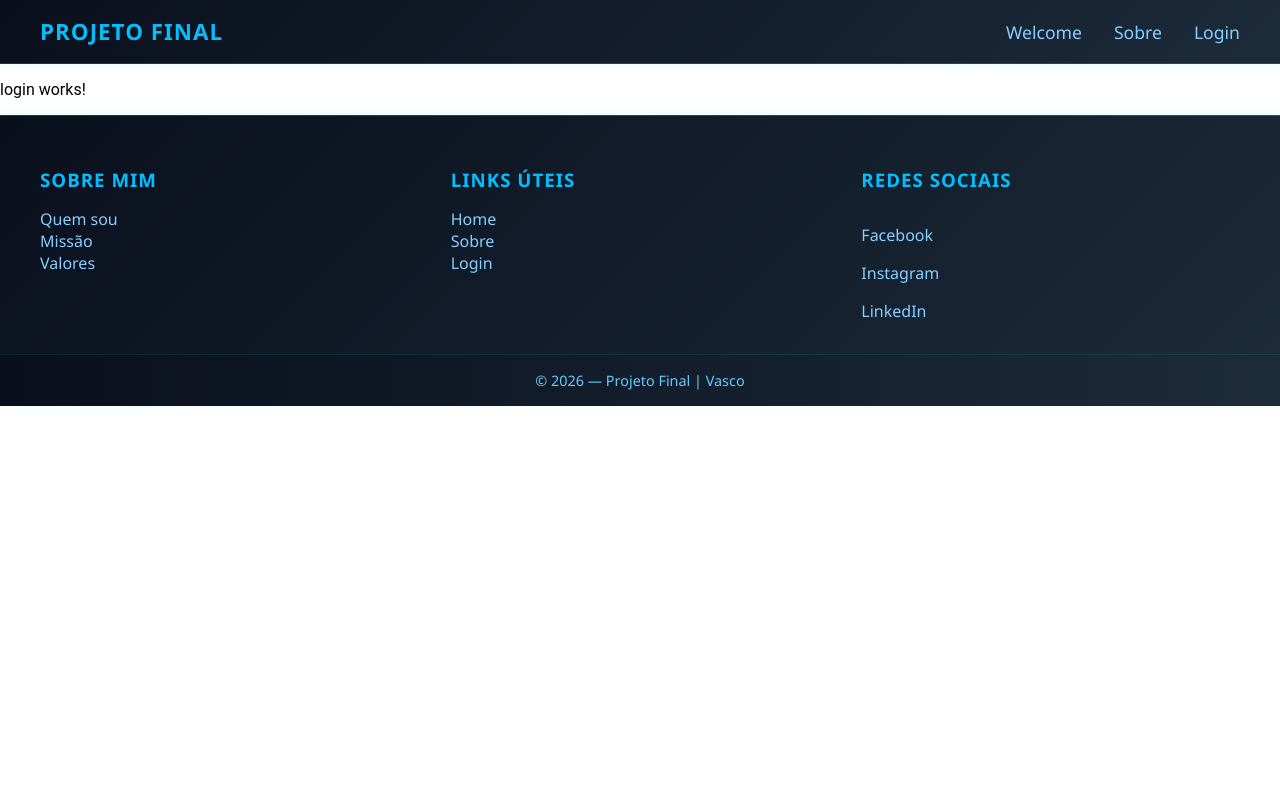
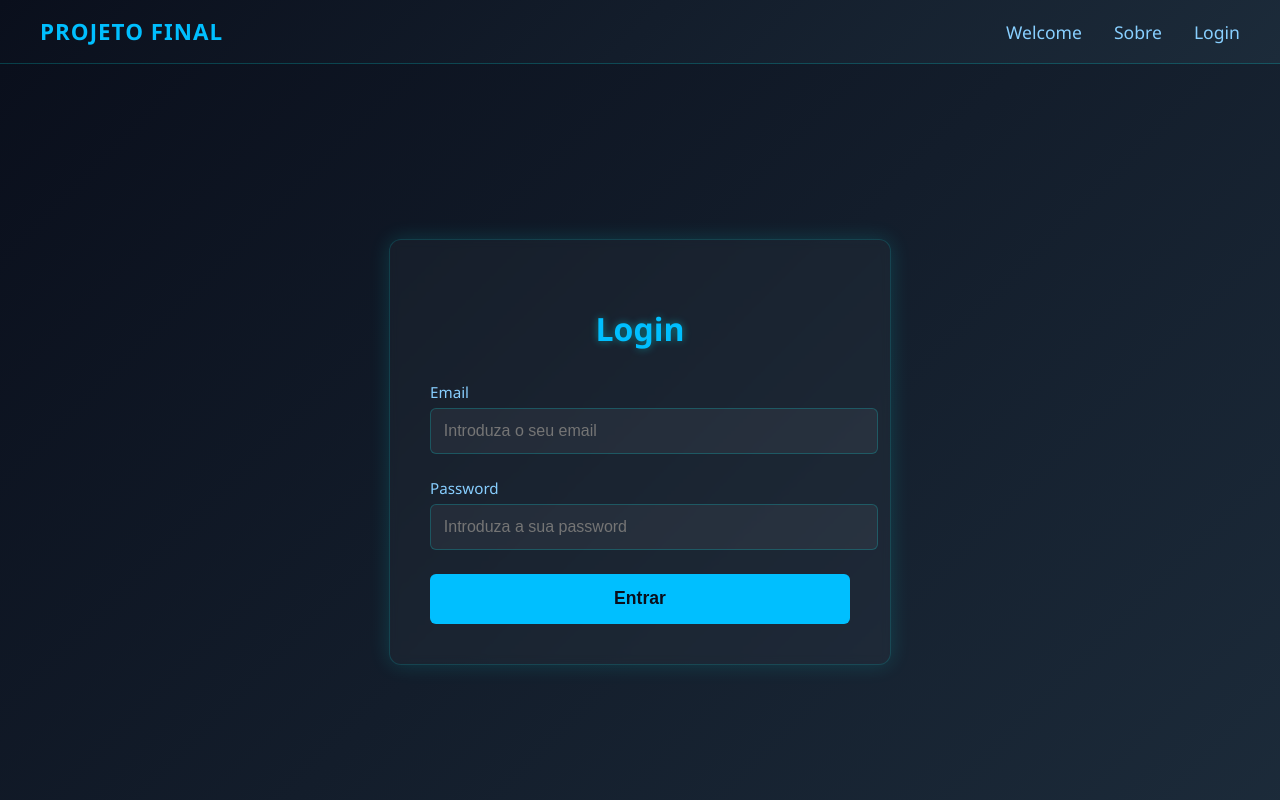
Before and after one commit to MuscledDog/projeto-final, an Angular app: page /login in a window 1280 px wide. Shown: the top 800 px of the page. Built offline with nearby package versions, Linux system fonts and the light colour scheme.

Commit message:
página de login

```diff
--- a/src/app/pages/login/login.css
+++ b/src/app/pages/login/login.css
@@ -0,0 +1,77 @@
+.login-section {
+  min-height: calc(100vh - 120px);
+  background: linear-gradient(135deg, #0a0f1c, #1c2b3a);
+  display: flex;
+  justify-content: center;
+  align-items: center;
+  padding: 3rem 1.5rem;
+  font-family: 'Segoe UI', sans-serif;
+}
+
+.login-container {
+  width: 100%;
+  max-width: 420px;
+  background: rgba(255, 255, 255, 0.03);
+  padding: 2.5rem;
+  border-radius: 12px;
+  box-shadow: 0 0 20px rgba(0, 255, 255, 0.15);
+  border: 1px solid rgba(0, 255, 255, 0.15);
+  backdrop-filter: blur(4px);
+  color: #cceeff;
+}
+
+.login-container h1 {
+  text-align: center;
+  margin-bottom: 2rem;
+  font-size: 2rem;
+  color: #00bfff;
+  text-shadow: 0 0 8px rgba(0, 255, 255, 0.4);
+}
+
+.login-form {
+  display: flex;
+  flex-direction: column;
+  gap: 1.5rem;
+}
+
+.form-group label {
+  display: block;
+  margin-bottom: 0.4rem;
+  color: #88cfff;
+  font-size: 0.95rem;
+}
+
+.form-group input {
+  width: 100%;
+  padding: 0.8rem;
+  border-radius: 6px;
+  border: 1px solid rgba(0, 255, 255, 0.2);
+  background: rgba(255, 255, 255, 0.05);
+  color: #cceeff;
+  font-size: 1rem;
+  outline: none;
+  transition: border-color 0.3s, box-shadow 0.3s;
+}
+
+.form-group input:focus {
+  border-color: #00ffff;
+  box-shadow: 0 0 8px rgba(0, 255, 255, 0.4);
+}
+
+.login-btn {
+  width: 100%;
+  padding: 0.9rem;
+  background: #00bfff;
+  border: none;
+  border-radius: 6px;
+  color: #0a0f1c;
+  font-size: 1.1rem;
+  font-weight: 600;
+  cursor: pointer;
+  transition: background 0.3s, box-shadow 0.3s;
+}
+
+.login-btn:hover {
+  background: #00ffff;
+  box-shadow: 0 0 12px rgba(0, 255, 255, 0.6);
+}
--- a/src/app/pages/login/login.html
+++ b/src/app/pages/login/login.html
@@ -1 +1,18 @@
-<p>login works!</p>
+<section class="login-section">
+  <div class="login-container">
+    <h1>Login</h1>
+    <form class="login-form">
+      <div class="form-group">
+        <label for="email">Email</label>
+        <input id="email" type="email" placeholder="Introduza o seu email">
+      </div>
+
+      <div class="form-group">
+        <label for="password">Password</label>
+        <input id="password" type="password" placeholder="Introduza a sua password">
+      </div>
+
+      <button type="submit" class="login-btn">Entrar</button>
+    </form>
+  </div>
+</section>
--- a/src/app/pages/welcome/welcome.html
+++ b/src/app/pages/welcome/welcome.html
@@ -2,6 +2,6 @@
   <div class="main-content">
     <img src="assets/projeto-final-vasco.jpg" alt="Projeto Final de Vasco Lemos" class="main-image" />
     <h1></h1>
-    <p>Exploração de tecnologias avançadas em impressão 3D </p>
+    <p>Exploração de tecnologias avançadas e impressão 3D </p>
   </div>
 </main>
```
